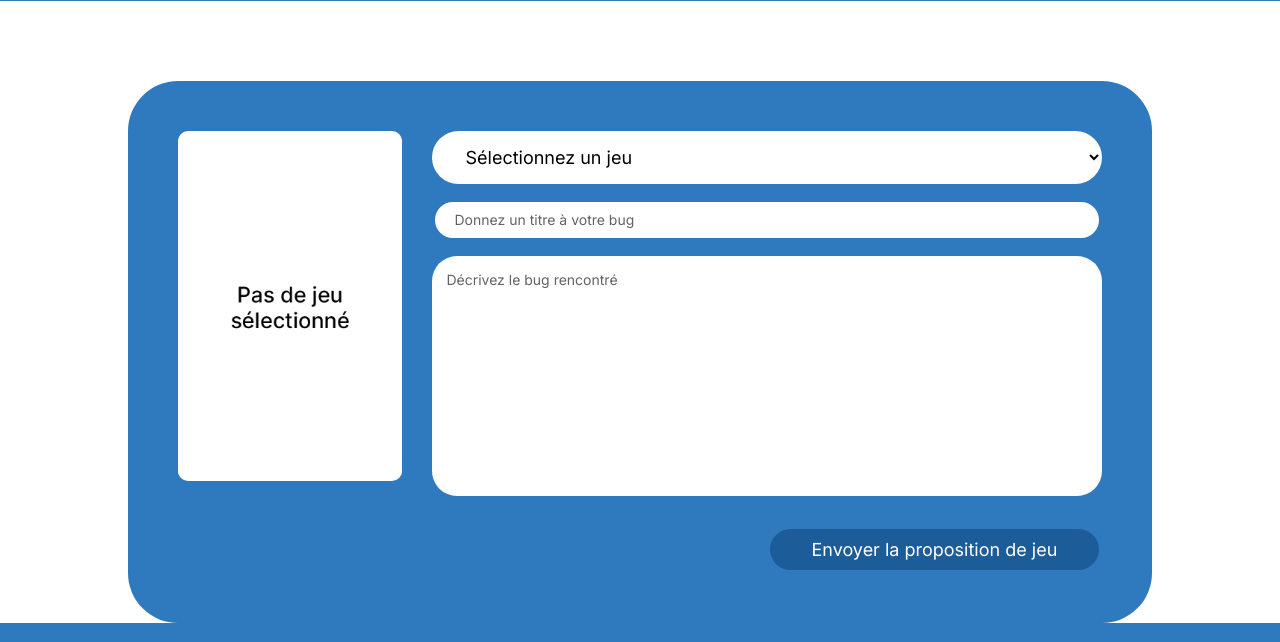
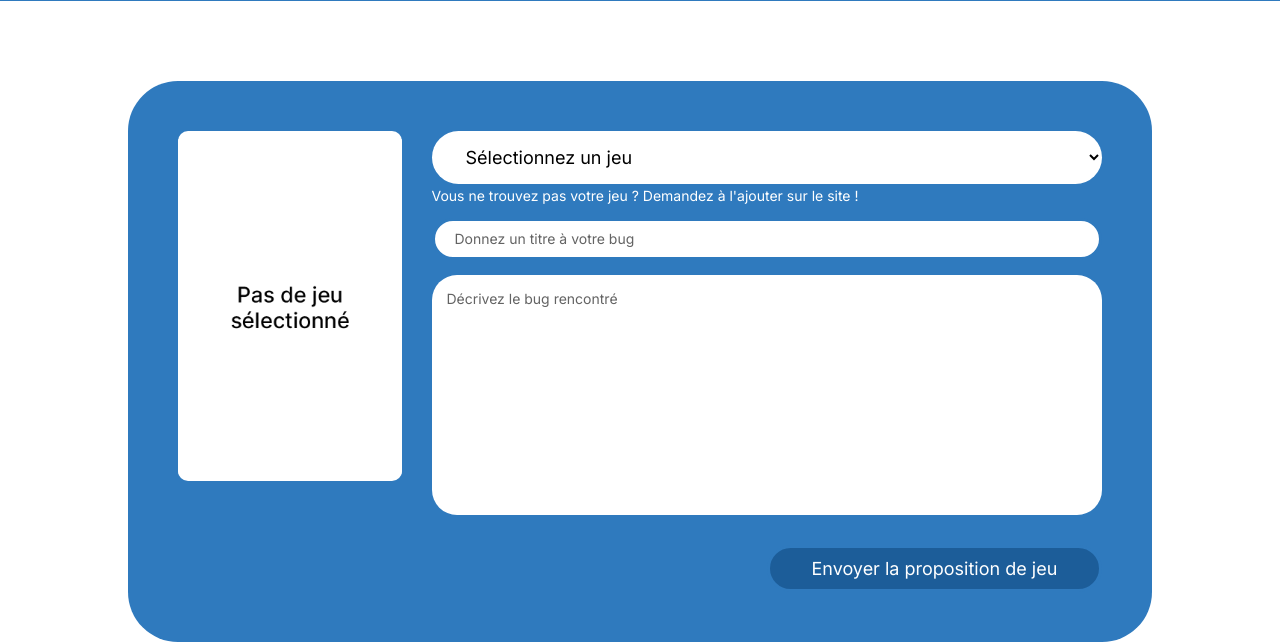
Before and after one commit to Samv02/Glitch-Hunter, a PHP site: page /report-bug.php in a window 1280 px wide. Shown: the part 244-886 px from the top of the page. Run offline with PHP 8.4, Linux system fonts and the light colour scheme; data that the repository does not hold is empty; style sheets or scripts are compiled from the project's sources.

Commit message:
Ajout d'un bouton pour ajouter son jeu depuis la page d'ajout de bug

```diff
--- a/report-bug.php
+++ b/report-bug.php
@@ -73,6 +73,7 @@ if (strpos($currentURL, '?reg_err=success') !== false) {
                          }
                     ?>
                 </select>
+                <a href="./report-game.php" class="add-game-button">Vous ne trouvez pas votre jeu ? Demandez à l'ajouter sur le site !</a>
                 <input type="text" name="titreBug" id="titreBug" placeholder="Donnez un titre à votre bug"/>
                 <textarea name="descriptionBug" id="descriptionBug" cols="30" rows="10" placeholder="Décrivez le bug rencontré"></textarea>
                 <input type="submit" value="Envoyer la proposition de jeu" class="button-secondary">
--- a/style/report-bug.css
+++ b/style/report-bug.css
@@ -39,6 +39,14 @@
   font-size: 18px;
   font-family: "Inter";
 }
+.form-add-bug form .rightPartForm .add-game-button {
+  color: white;
+  font-size: 14px;
+  margin-top: 5px;
+}
+.form-add-bug form .rightPartForm .add-game-button:hover {
+  text-decoration: underline;
+}
 .form-add-bug form .rightPartForm input {
   width: 100%;
   margin-top: 15px;
--- a/style/report-bug.scss
+++ b/style/report-bug.scss
@@ -41,6 +41,15 @@
                 font-size: 18px;
                 font-family: 'Inter';
             }
+            .add-game-button{
+                color: white;
+                font-size: 14px;
+                margin-top: 5px;
+
+                &:hover{
+                    text-decoration: underline;
+                }
+            }
             input{
                 width: 100%;
                 margin-top: 15px;
```
Also changed, not shown: 1 other file.
